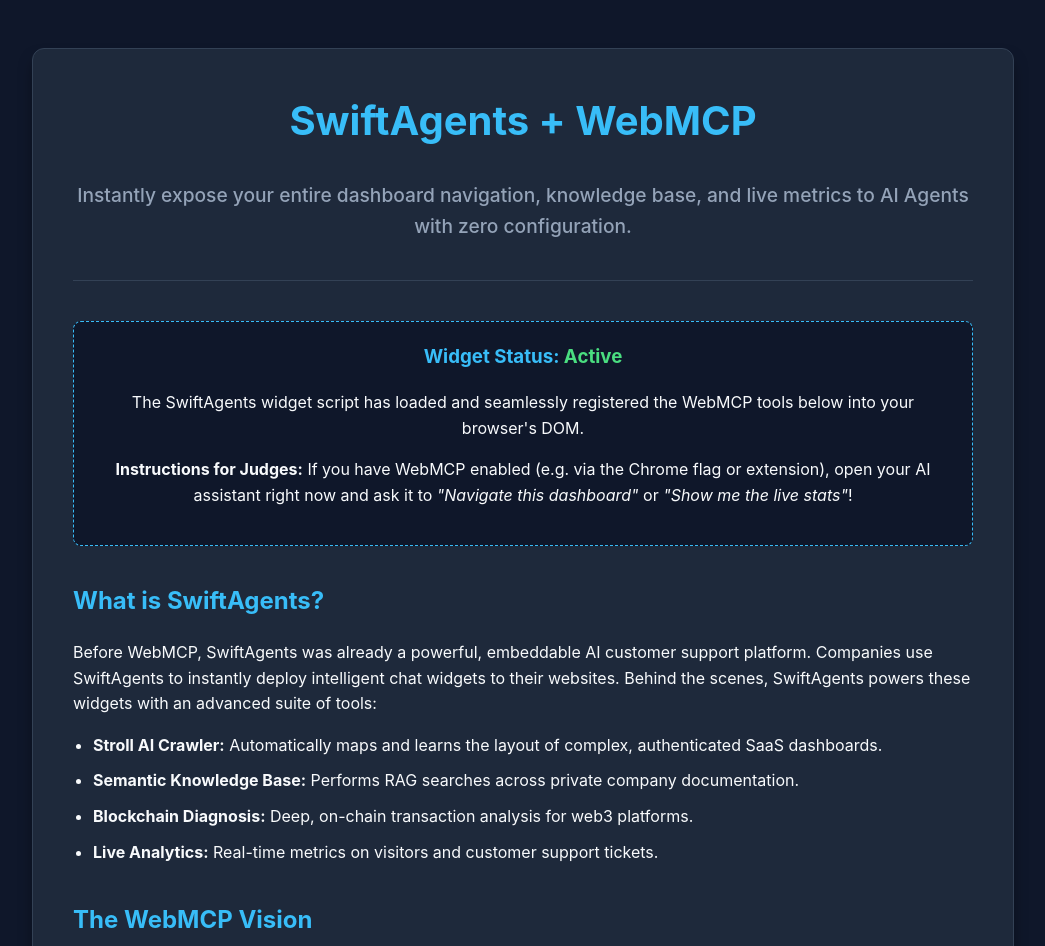
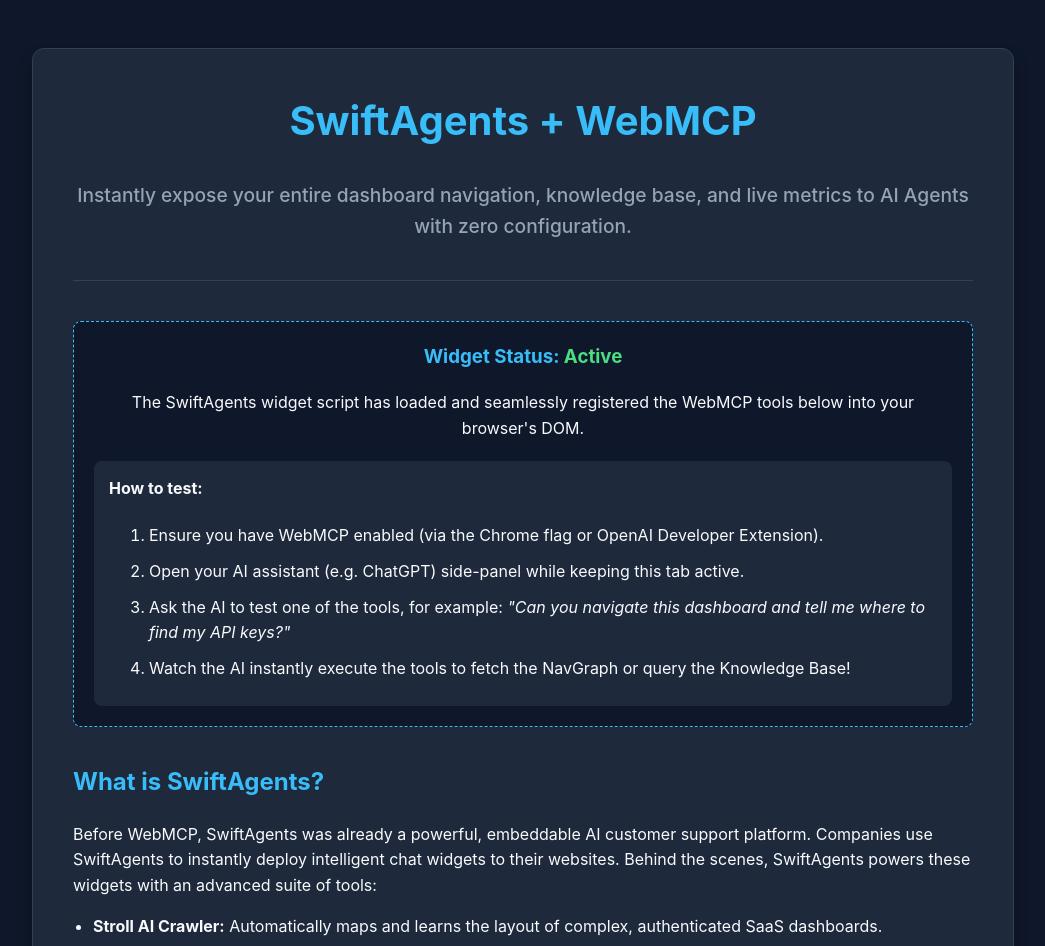
Before and after one commit to SerendptAI/SwiftAgents-WebMCP, a FastAPI app: page / in a window 1280 px wide. Shown: the top 946 px of the page, without its empty margins (117-1162 px from the left). Run offline with FastAPI, Linux system fonts and the light colour scheme.

Commit message:
style(ui): Update testing instructions with clear ordered list format

```diff
--- a/templates/index.html
+++ b/templates/index.html
@@ -31,7 +31,15 @@
         <div class="widget-placeholder">
             <h3 style="margin-top: 0;">Widget Status: <span style="color: #4ade80;">Active</span></h3>
             <p>The SwiftAgents widget script has loaded and seamlessly registered the WebMCP tools below into your browser's DOM.</p>
-            <p><strong>Instructions for Judges:</strong> If you have WebMCP enabled (e.g. via the Chrome flag or extension), open your AI assistant right now and ask it to <em>"Navigate this dashboard"</em> or <em>"Show me the live stats"</em>!</p>
+            <div style="text-align: left; background: #1e293b; padding: 15px; border-radius: 8px; margin-top: 20px;">
+                <h4 style="margin-top: 0; color: #f8fafc;">How to test:</h4>
+                <ol style="margin-bottom: 0;">
+                    <li>Ensure you have WebMCP enabled (via the Chrome flag or OpenAI Developer Extension).</li>
+                    <li>Open your AI assistant (e.g. ChatGPT) side-panel while keeping this tab active.</li>
+                    <li>Ask the AI to test one of the tools, for example: <em>"Can you navigate this dashboard and tell me where to find my API keys?"</em></li>
+                    <li>Watch the AI instantly execute the tools to fetch the NavGraph or query the Knowledge Base!</li>
+                </ol>
+            </div>
         </div>
 
         <h2>What is SwiftAgents?</h2>
```
